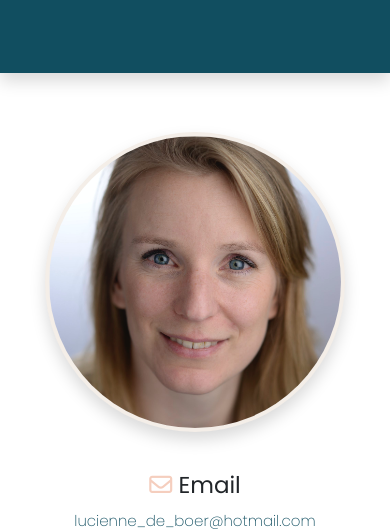
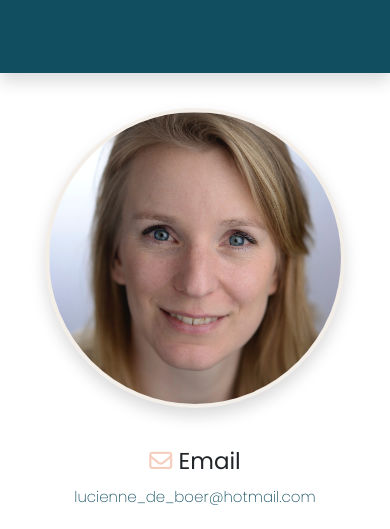
Before and after one commit to Lucienne85/portfolio-project-lucienne, a plain HTML site: page contact.html in a window 390 px wide. Shown: the part 199-728 px from the top of the page. Drawn offline with nearby package versions, Linux system fonts and the light colour scheme; a web font is replaced by a local one.

Commit message:
Small fix on responsive spacing of profile picture Contact page

```diff
--- a/contact.html
+++ b/contact.html
@@ -56,7 +56,7 @@
         <h1>Let's get in touch!</h1>
     </div>
 
-    <div class="container mt-4 mb-4">
+    <div class="container">
         <div class="row">
             <div class="col-sm-6 contact-image">
                 <img src="/images/Lucienne profile pic.png" class="img-fluid profile-picture shadow p-1 w-100" />
--- a/styles/contact.css
+++ b/styles/contact.css
@@ -1,3 +1,7 @@
+.container {
+  margin: 30px 0;
+}
+
 .contact-image {
   text-align: right;
   padding-right: 50px;
@@ -53,6 +57,9 @@ a {
 }
 
 @media (max-width: 575px) {
+  .container {
+    margin-top: 0;
+  }
   .contact-image,
   .contact-info {
     text-align: center;
```
